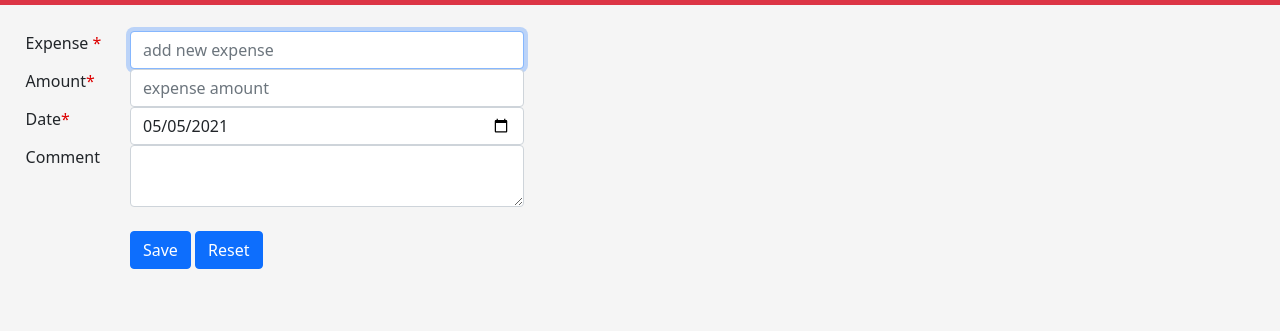
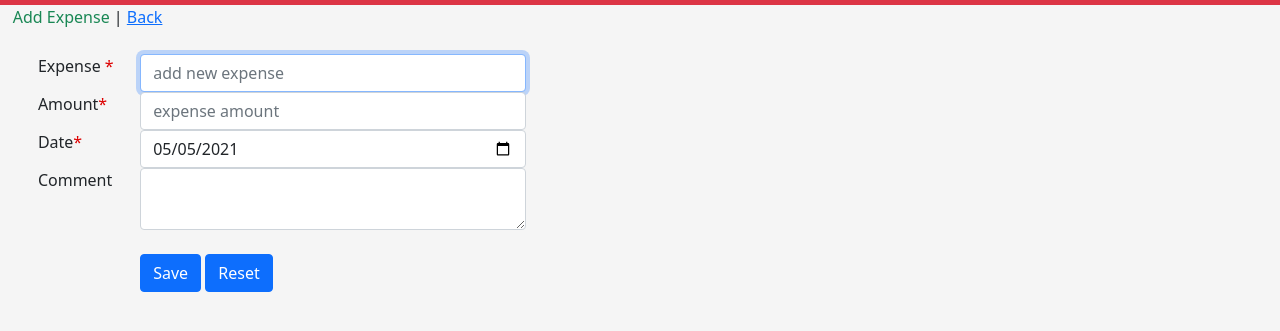
Before and after one commit to giri-webcodes/expensetracker-mobile, a plain HTML site: page add.html in a window 1280 px wide. Shown: the part 51-382 px from the top of the page. Drawn offline with nearby package versions, Linux system fonts and the light colour scheme; some icons are missing.

Commit message:
Update add.html

```diff
--- a/add.html
+++ b/add.html
@@ -1,7 +1,6 @@
 <!doctype html>
 <html ng-app="expenseApp">
   <head>
-<meta name="viewport" content="width=device-width, initial-scale=1">
     <script src="https://ajax.googleapis.com/ajax/libs/angularjs/1.8.2/angular.min.js"></script>
     <script src="https://ajax.googleapis.com/ajax/libs/jquery/3.6.0/jquery.min.js"></script>
     <link rel="stylesheet" href="https://code.jquery.com/ui/1.12.1/themes/redmond/jquery-ui.css">
@@ -34,10 +33,17 @@
           </ul>
       </div>
     </nav>
-      <div id="savealert" style="display: none;" class="alert alert-success alert-dismissible fade show" role="alert">
-        <strong>Successful</strong> Expense added
+    <div class="content" ng-init="resetForm()">
+    <div class="pgpadding">
+      <div >
+          <label class="text-success">Add Expense</label> |
+          <a  href="index.html">Back</a>
+        <div id="alert" style="display: none;" class="alert alert-success alert-dismissible fade show" role="alert">
+          <strong>Successful:</strong> Expense Added
+        </div>
       </div>
-    <div ng-init="resetForm()">
+  </div>
+
    <form name="form" ng-submit="Add()">
   <div class="row">
     <div class="col-md-1">
@@ -77,7 +83,7 @@
       <label for="date" class="form-label">Comment</label>
     </div>
     <div class="col-md-4">
-     <textarea class="form-control" select-on-click ng-model="comment" cols="50"  maxlength="50" rows="2"></textarea>
+     <textarea class="form-control" ng-model="comment" cols="50"  maxlength="50" rows="2"></textarea>
     </div>
     <div class="col-md-7">
 
```
